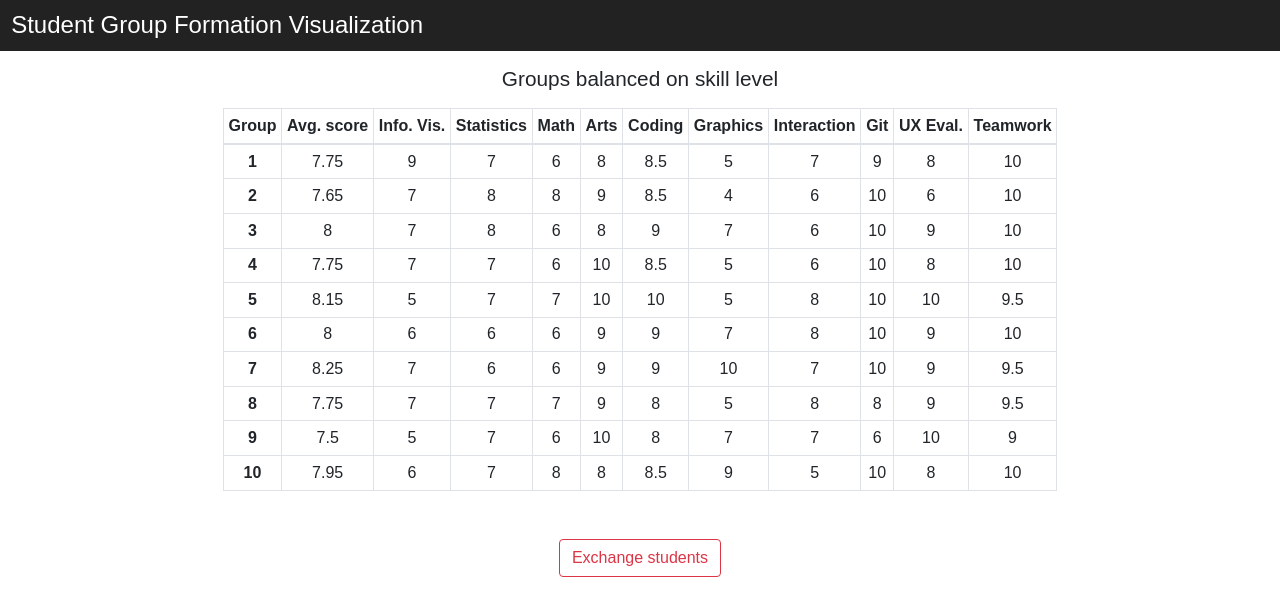
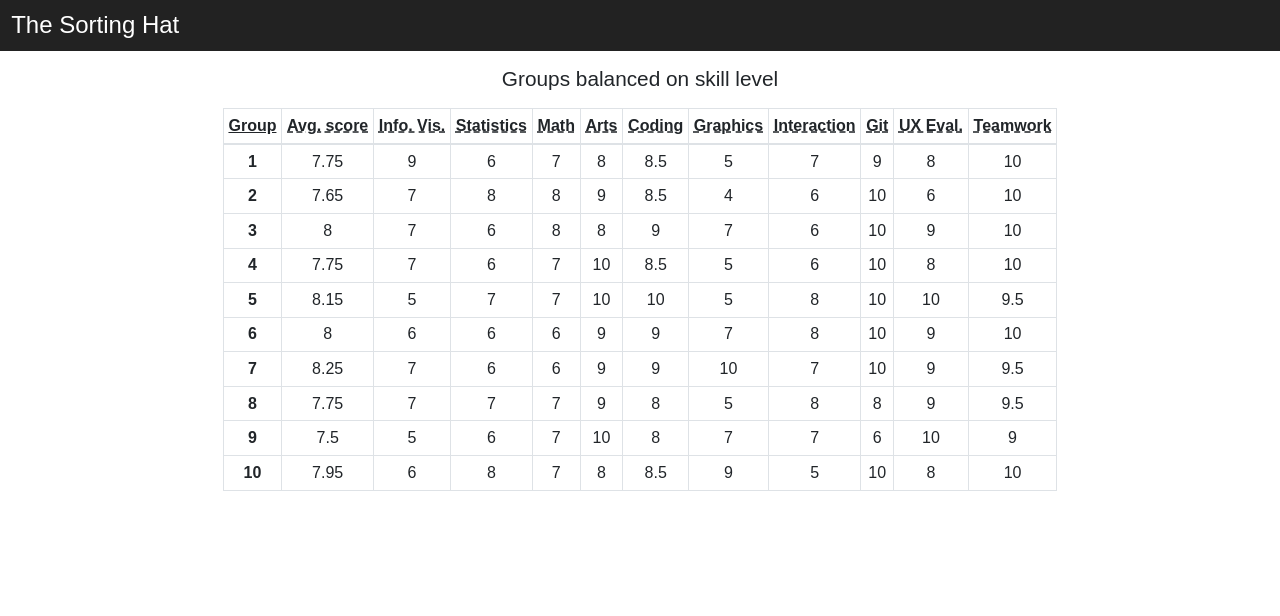
Before and after one commit to andrascodes/info-viz-project1, a React (Create React App) app: page / in a window 1280 px wide. Shown: the top 616 px of the page. Built offline with nearby package versions, Linux system fonts and the light colour scheme.

Commit message:
Add Exchange students feature and table sorting.

```diff
--- a/src/App.css
+++ b/src/App.css
@@ -25,6 +25,21 @@
 #tableTitle {
   font-size: 1.3rem;
   margin: 1rem 0rem;
+}
+
+.increasing {
+  text-decoration: underline solid;
+  cursor: n-resize;
+}
+
+.decreasing {
+  text-decoration: overline solid;
+  cursor: s-resize;
+}
+
+.sortable {
+  text-decoration: underline dashed;
+  cursor: n-resize;
 }
 
 table {
@@ -62,6 +77,10 @@ tbody > tr {
   margin: auto;
 }
 
+.recharts-responsive-container {
+  margin: auto;
+}
+
 .studentList {
   list-style-type: none;
   margin-top: 2rem;
--- a/src/App.js
+++ b/src/App.js
@@ -4,7 +4,7 @@ import { mean } from 'mathjs'
 import './App.css'
 import students from './assets/data.json'
 
-import { GroupTable, GroupDetails, GroupTitle } from './components'
+import { GroupTable, GroupDetails, GroupTitle, ExchangeButton } from './components'
 
 class App extends Component {
 
@@ -16,8 +16,30 @@ class App extends Component {
       selectedGroupAId: undefined,
       selectedGroupBId: undefined,
       selectedStudentAId: undefined,
-      selectedStudentBId: undefined
+      selectedStudentBId: undefined,
+      tableSorting: {
+        by: 'groupNumber',
+        increasing: true,
+      },
     }
+  }
+
+  handleTableHeaderClick = (sortBy) => () => {
+    console.log(sortBy)
+    let increasing = undefined
+    if(this.state.tableSorting.increasing === true) {
+      increasing = false
+    }
+    else {
+      increasing = true
+    }
+
+    this.setState(state => ({
+      tableSorting: {
+        by: sortBy,
+        increasing,
+      }
+    }))
   }
 
   handleTableRowClick = (groupNumber) => () => {
@@ -65,6 +87,23 @@ class App extends Component {
     }
   }
 
+  handleExchangeButtonClick = () => {
+    // Exchange this.state.selectedStudentAId, this.state.selectedStudentBId
+    // get this.state.students, find the two students, change and setState with new array
+    // setState of the selectedStudentAId, selectedStudentBId to undefined
+    const studentA = this.state.students.find(student => student.id === this.state.selectedStudentAId)
+    const studentB = this.state.students.find(student => student.id === this.state.selectedStudentBId)
+    const studentAGroup = studentA.groupNumber
+    const studentBGroup = studentB.groupNumber
+    studentA.groupNumber = studentBGroup
+    studentB.groupNumber = studentAGroup
+    this.setState(state => ({
+      selectedStudentAId: undefined,
+      selectedStudentBId: undefined,
+      students: this.state.students
+    }))
+  }
+
   render() {
 
     const getMaxSkillValue = (studentsInOneGroup, skillName) => {
@@ -75,6 +114,31 @@ class App extends Component {
         }
         return acc
       }, 0)
+    }
+
+    const sort = (array, byVariableName, increasing) => {
+      if(increasing === false) {
+        return array.sort((a,b) => {
+          if(a[byVariableName] < b[byVariableName]) {
+            return 1
+          }
+          if(a[byVariableName] > b[byVariableName]) {
+            return -1
+          }
+          return 0
+        })
+      }
+      else {
+        return array.sort((a,b) => {
+          if(a[byVariableName] > b[byVariableName]) {
+            return 1
+          }
+          if(a[byVariableName] < b[byVariableName]) {
+            return -1
+          }
+          return 0
+        })
+      }
     }
 
     const groupTableData = new Array(10).fill(1).map((value, index) => {
@@ -104,17 +168,23 @@ class App extends Component {
       return group
     })
 
-    const selectedGroupA = groupTableDataWithAverageScores.find(
+    const sortedGroupTableDataWithAverageScores = sort(
+      groupTableDataWithAverageScores,
+      this.state.tableSorting.by,
+      this.state.tableSorting.increasing
+    )
+
+    const selectedGroupA = sortedGroupTableDataWithAverageScores.find(
       group => group.groupNumber === this.state.selectedGroupAId
     )
-    const selectedGroupB = groupTableDataWithAverageScores.find(
+    const selectedGroupB = sortedGroupTableDataWithAverageScores.find(
       group => group.groupNumber === this.state.selectedGroupBId
     )
 
     return (
       <div className="App">
         <header className="App-header">
-          <h1 className="App-title">Student Group Formation Visualization</h1>
+          <h1 className="App-title">The Sorting Hat</h1>
         </header>
         <div id="appView" className="container-fluid">
           <div className="row">
@@ -125,8 +195,10 @@ class App extends Component {
           <div id="tableView" className="row">
             <div className="col-12">
               <GroupTable
-                data={groupTableDataWithAverageScores}
+                data={sortedGroupTableDataWithAverageScores}
+                sorting={this.state.tableSorting}
                 onTableRowClick={this.handleTableRowClick}
+                onTableHeaderClick={this.handleTableHeaderClick}
                 primarySelection={this.state.selectedGroupAId}
                 secondarySelection={this.state.selectedGroupBId}
                 disableRowPointer={(this.state.selectedGroupAId !== undefined) && (this.state.selectedGroupBId !== undefined)}
@@ -152,7 +224,11 @@ class App extends Component {
               </div>
             </div>
             <div id="exchangeButtonContainer" className="col-md-2">
-              <button type="button" class="btn btn-outline-danger">Exchange students</button>
+              <ExchangeButton
+                shouldRender={this.state.selectedStudentAId !== undefined &&
+                              this.state.selectedStudentBId !== undefined}
+                onClick={this.handleExchangeButtonClick}
+              />
             </div>
             <div className="col-md-5">
               <div className="row groupTitle">
--- /dev/null
+++ b/src/components/ExchangeButton/index.js
@@ -0,0 +1,20 @@
+import React from 'react'
+
+const ExchangeButton = (props) => {
+  if(props.shouldRender !== false) {
+    return (
+      <button
+        type="button"
+        className="btn btn-outline-danger"
+        onClick={props.onClick}
+      >
+        Exchange students
+      </button>
+    )
+  }
+  else {
+    return <div></div>
+  }
+}
+
+export default ExchangeButton
--- a/src/components/GroupDetails/StudentList/index.js
+++ b/src/components/GroupDetails/StudentList/index.js
@@ -12,8 +12,8 @@ const StudentList = (props) => {
               className = 'table-danger'
             }
             return (
-              <tr className={className}>
-                <td scope="row" key={student.id} onClick={props.onStudentClick(student.id)}>{student.alias}</td>
+              <tr key={student.id} className={className}>
+                <td onClick={props.onStudentClick(student.id)}>{student.alias}</td>
               </tr>
             )
           })
--- a/src/components/GroupDetails/index.js
+++ b/src/components/GroupDetails/index.js
@@ -1,6 +1,6 @@
 import React from 'react'
 
-import { Radar, RadarChart, PolarGrid, Legend, PolarAngleAxis, PolarRadiusAxis, Tooltip } from 'recharts'
+import { Radar, RadarChart, PolarGrid, Legend, PolarAngleAxis, PolarRadiusAxis, Tooltip, ResponsiveContainer } from 'recharts'
 
 import StudentList from './StudentList'
 
@@ -34,7 +34,8 @@ const GroupDetails = (props) => {
 
     return (
       <div className="">
-        <RadarChart width={450} height={300} data={radarChartData} margin={{ top: 0, right: 0, bottom: 0, left: 0 }}>
+        <ResponsiveContainer width="100%" height={300}>
+          <RadarChart data={radarChartData} margin={{ top: 0, right: 0, bottom: 0, left: 0 }}>
             <PolarGrid />
             <PolarAngleAxis dataKey="skill" />
             <PolarRadiusAxis angle={36} domain={[0, 10]}/>
@@ -43,6 +44,7 @@ const GroupDetails = (props) => {
             <Legend />
             <Tooltip/>
           </RadarChart>
+        </ResponsiveContainer>
         <StudentList
           students={props.data.students}
           onStudentClick={props.onStudentClick}
--- a/src/components/GroupTable/index.js
+++ b/src/components/GroupTable/index.js
@@ -1,23 +1,41 @@
 import React from 'react'
 
 const GroupTable = props => {
+
+  const headerTitles = [
+    { id: 'groupNumber', text: 'Group' },
+    { id: 'averageScore', text: 'Avg. score' },
+    { id: 'infoViz', text: 'Info. Vis.' },
+    { id: 'statistics', text: 'Statistics' },
+    { id: 'math', text: 'Math' },
+    { id: 'arts', text: 'Arts' },
+    { id: 'programming', text: 'Coding' },
+    { id: 'graphicsProgramming', text: 'Graphics' },
+    { id: 'interactionProgramming', text: 'Interaction' },
+    { id: 'git', text: 'Git' },
+    { id: 'uxEvaluation', text: 'UX Eval.' },
+    { id: 'teamwork', text: 'Teamwork' },
+  ]
+
   return (
     <div className="table-responsive">
       <table className="table-sm table-bordered table-hover">
         <thead>
           <tr>
-            <th scope="col">Group</th>
-            <th scope="col">Avg. score</th>
-            <th scope="col">Info. Vis.</th>
-            <th scope="col">Statistics</th>
-            <th scope="col">Math</th>
-            <th scope="col">Arts</th>
-            <th scope="col">Coding</th>
-            <th scope="col">Graphics</th>
-            <th scope="col">Interaction</th>
-            <th scope="col">Git</th>
-            <th scope="col">UX Eval.</th>
-            <th scope="col">Teamwork</th>
+            {
+              headerTitles.map(({ id, text }) => {
+                let className = 'sortable'
+                if(id === props.sorting.by && props.sorting.increasing === true) {
+                  className = 'increasing'
+                }
+                else if(id === props.sorting.by && props.sorting.increasing === false) {
+                  className = 'decreasing'
+                }
+                return (
+                  <th key={id} scope="col" onClick={props.onTableHeaderClick(id)} className={className}>{text}</th>
+                )
+              })
+            }
           </tr>
         </thead>
         <tbody>
@@ -42,8 +60,8 @@ const GroupTable = props => {
                   <th scope="row">{group.groupNumber}</th>
                   <td>{group.averageScore}</td>
                   <td>{group.infoViz}</td>
+                  <td>{group.statistics}</td>
                   <td>{group.math}</td>
-                  <td>{group.statistics}</td>
                   <td>{group.arts}</td>
                   <td>{group.programming}</td>
                   <td>{group.graphicsProgramming}</td>
--- a/src/components/index.js
+++ b/src/components/index.js
@@ -1,3 +1,4 @@
 export { default as GroupTable } from './GroupTable'
 export { default as GroupDetails } from './GroupDetails'
 export { default as GroupTitle } from './GroupTitle'
+export { default as ExchangeButton } from './ExchangeButton'
```
Lines whose indentation alone changed are shown as unchanged.
